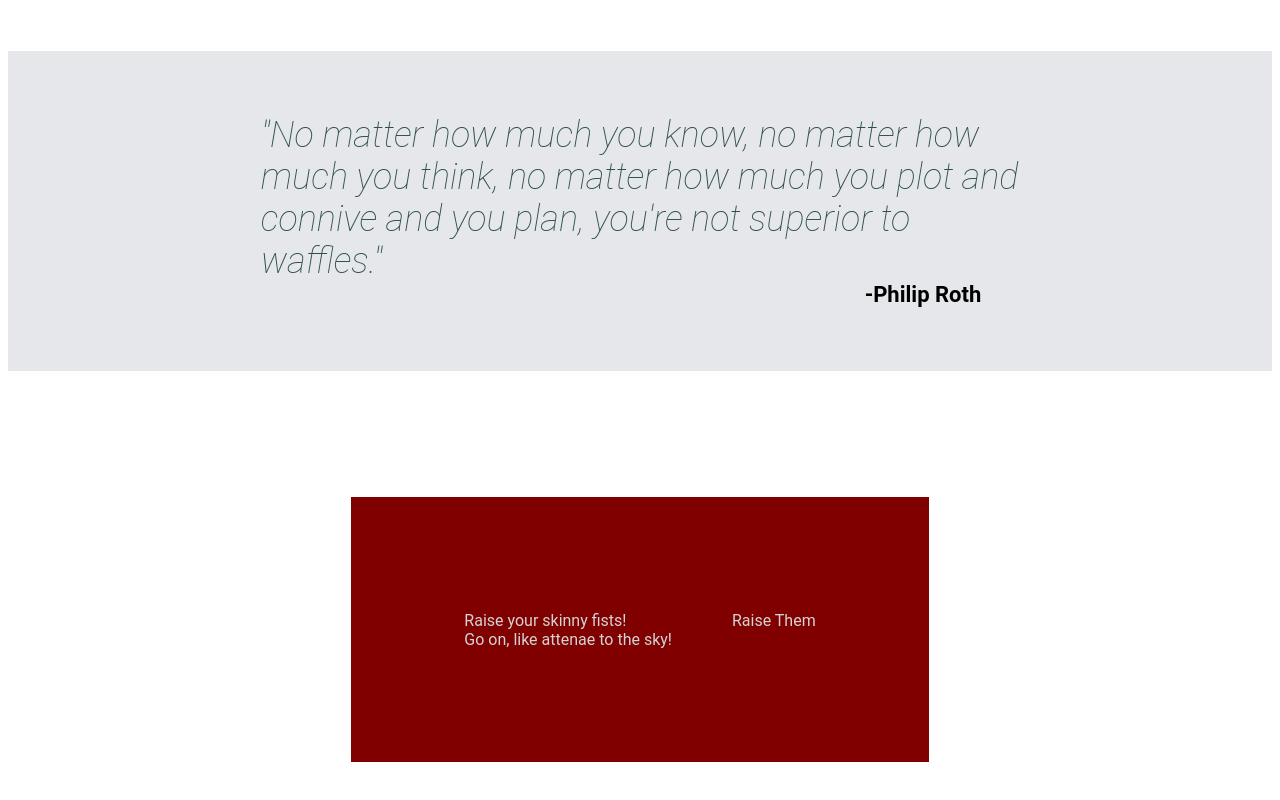
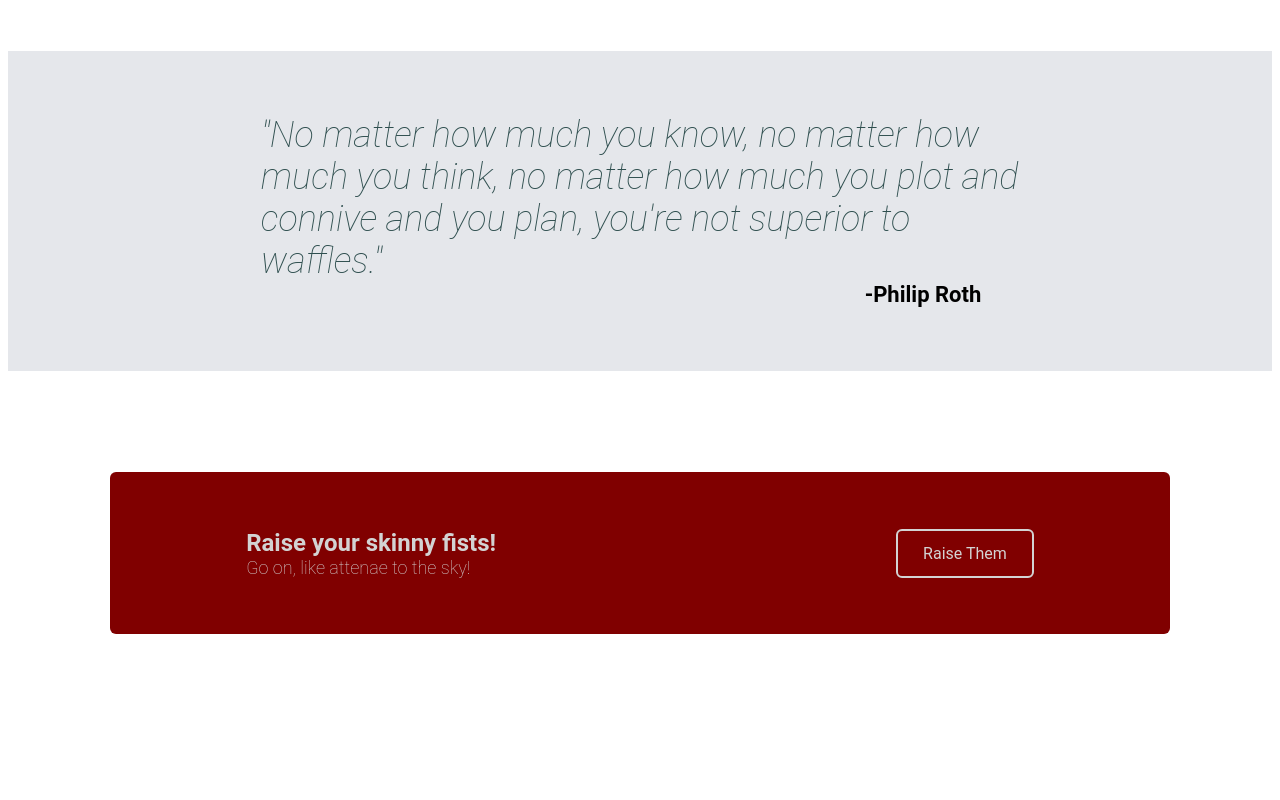
Before and after one commit to palemerchant/Landing-Page, a plain HTML site: page index.html in a window 1280 px wide. Shown: the part 1006-1806 px from the top of the page. After the commit the page ends 1750 px from the top, so only its background shows below. Drawn offline with Linux system fonts and the light colour scheme.

Commit message:
Adjust button section positioning and style css

```diff
--- a/style.css
+++ b/style.css
@@ -111,7 +111,7 @@ body {
 
 .placards {
     max-width: 150px;
-    margin: 0px 15px 100px 15px;
+    margin: 0px 20px 100px 20px;
     font-weight: lighter;
     padding: 0 5px;
   }
@@ -141,7 +141,7 @@ body {
     display: flex;
     justify-content: center;
     align-items: center;
-    padding: 10% 5%;
+    padding: 8% 5%;
 }
 
 .cta-container {
@@ -149,10 +149,32 @@ body {
     gap: 60px;
     background-color: maroon;
     color: lightgrey;
-    padding: 10%;
+    padding: 5% 12%;
+    border-radius: 6px;
+    justify-content: space-between;
+    gap: 400px;
 }
 
 .cta-text {
     display: flex;
     flex-direction: column;
 }
+
+.cta-header {
+    font-size: 24px;
+    font-weight: bold;
+}
+
+.cta-body {
+    font-size: 18px;
+    font-weight: 100;
+}
+
+.cta-button {
+    border: 2px solid lightgrey;
+    border-radius: 6px;
+    display: flex;
+    justify-content: center;
+    align-items: center;
+    padding: 0px 25px;
+}
```
